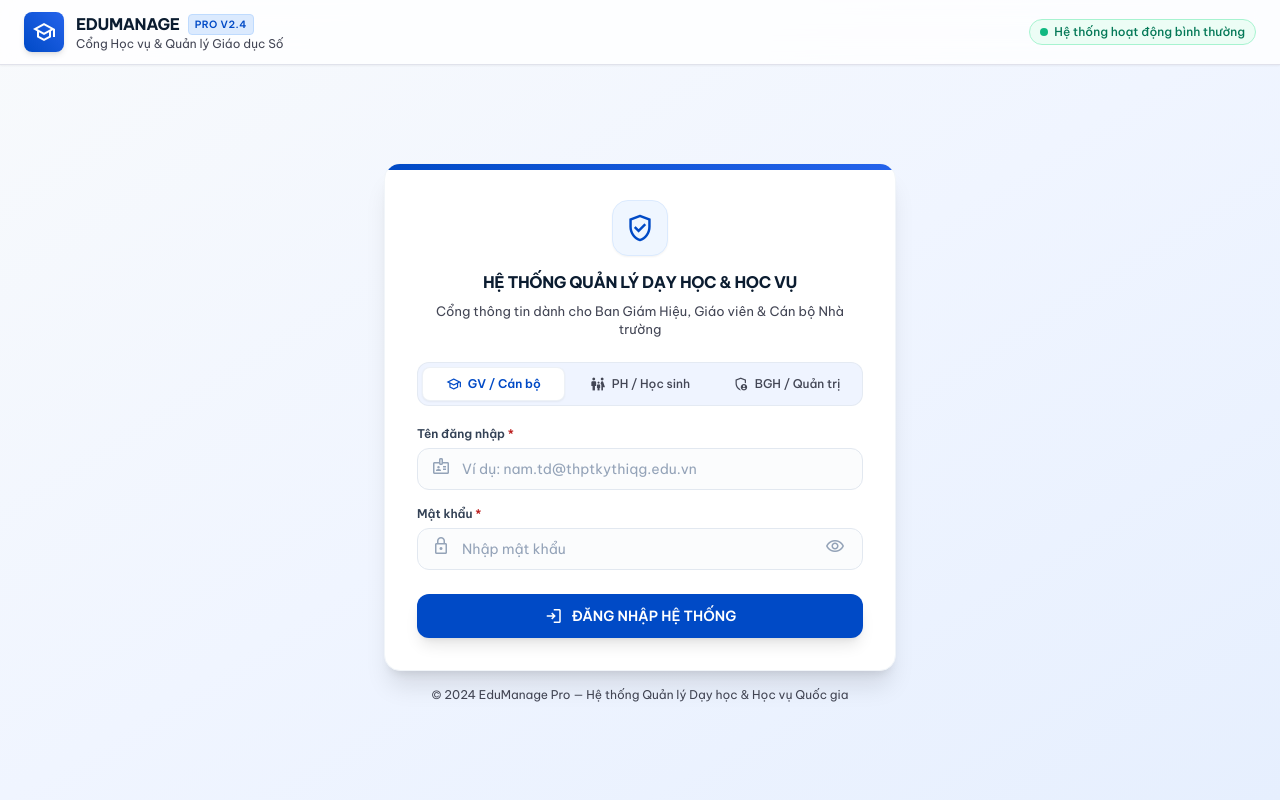
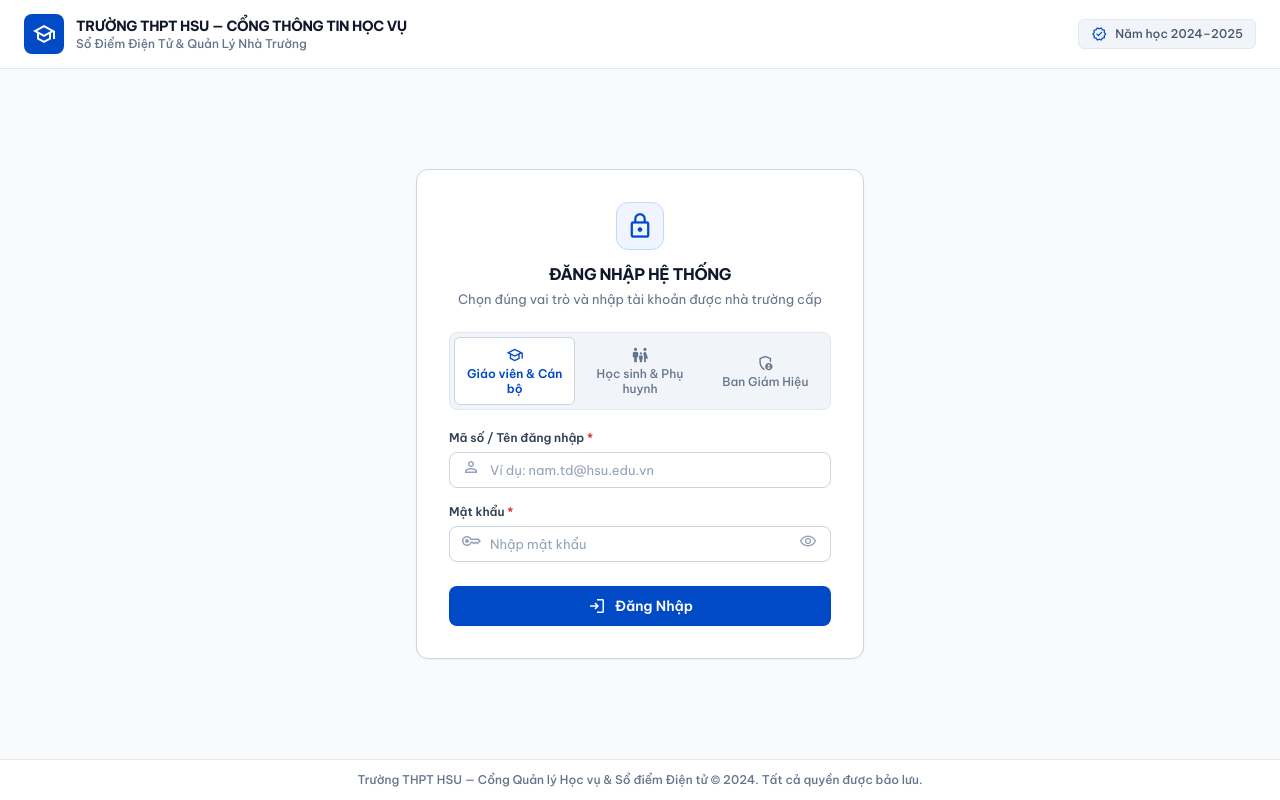
Before and after one commit to DYBInh2k5/Phat-Trien-Du-An-Phan-Mem, a React (Vite) app in the folder members/member2_Frontend/: page /login in a window 1280 px wide. Built offline with nearby package versions, Linux system fonts and the light colour scheme.

Commit message:
style(ui): tinh chinh giao dien theo phong cach cong thong tin hoc vu thuc te, loai bo tu ngu rhab khuon AI

```diff
--- a/members/member2_Frontend/src/components/layout/Header.jsx
+++ b/members/member2_Frontend/src/components/layout/Header.jsx
@@ -3,11 +3,19 @@ import { useAuth } from '../../context/AuthContext.jsx';
 import { ROUTES } from '../../constants/routes.js';
 
 const ROLE_LABELS = {
-  GV: 'Giáo viên',
-  GVCN: 'GVCN',
+  GV: 'Giáo viên Bộ môn',
+  GVCN: 'Giáo viên Chủ nhiệm',
   BGH: 'Ban Giám Hiệu',
-  PH: 'Phụ huynh',
+  PH: 'Phụ huynh Học sinh',
   HS: 'Học sinh',
+};
+
+const ROLE_BADGE_STYLES = {
+  GV:   'bg-[#eff4ff] text-[#004ac6] border-[#bfdbfe]',
+  GVCN: 'bg-[#f5f3ff] text-[#7c3aed] border-[#ddd6fe]',
+  BGH:  'bg-[#fff7ed] text-[#c2410c] border-[#ffedd5]',
+  PH:   'bg-[#f0fdf4] text-[#15803d] border-[#bbf7d0]',
+  HS:   'bg-[#f8fafc] text-[#334155] border-[#e2e8f0]',
 };
 
 export default function Header({ title }) {
@@ -19,34 +27,35 @@ export default function Header({ title }) {
     navigate(ROUTES.LOGIN, { replace: true });
   };
 
+  const badgeStyle = ROLE_BADGE_STYLES[role] || 'bg-[#f1f5f9] text-[#334155] border-[#e2e8f0]';
+
   return (
     <header className="print:hidden h-16 bg-white border-b border-[#e2e8f0] flex items-center justify-between px-6 shrink-0 z-30">
-      {/* Left: page title */}
-      <h1 className="text-headline-sm font-semibold text-[#0f172a] truncate">
-        {title ?? 'EduManage Pro'}
-      </h1>
+      {/* Left: School Portal Title */}
+      <div className="flex items-center gap-3">
+        <h1 className="text-body-md font-bold text-[#0f172a] truncate">
+          {title ?? 'CỔNG THÔNG TIN HỌC VỤ — THPT HSU'}
+        </h1>
+      </div>
 
       {/* Right: user info + logout */}
       <div className="flex items-center gap-4">
-        {/* Notification bell placeholder */}
-        <button
-          type="button"
-          className="p-2 rounded-lg text-[#64748b] hover:bg-[#f1f5f9] hover:text-[#0f172a] transition-colors relative"
-          aria-label="Thông báo"
-        >
-          <span className="material-symbols-outlined text-[22px]">notifications</span>
-        </button>
+        {/* Academic term indicator */}
+        <div className="hidden lg:flex items-center gap-1.5 px-3 py-1 rounded-md bg-[#f8fafc] border border-[#e2e8f0] text-label-sm text-[#475569]">
+          <span className="material-symbols-outlined text-[16px] text-[#004ac6]">date_range</span>
+          <span>Học kỳ I (2024–2025)</span>
+        </div>
 
         {/* User avatar + role chip */}
-        <div className="flex items-center gap-2">
-          <div className="w-8 h-8 rounded-full bg-[#dbeafe] flex items-center justify-center text-[#2563eb] font-semibold text-sm shrink-0">
+        <div className="flex items-center gap-2.5 pl-2 border-l border-[#e2e8f0]">
+          <div className="w-8 h-8 rounded-full bg-[#004ac6] text-white flex items-center justify-center font-bold text-sm shrink-0">
             {user?.name?.[0]?.toUpperCase() ?? 'U'}
           </div>
-          <div className="hidden sm:flex flex-col">
-            <span className="text-label-md font-medium text-[#0f172a] leading-tight truncate max-w-[120px]">
+          <div className="flex flex-col">
+            <span className="text-label-md font-semibold text-[#0f172a] leading-tight truncate max-w-[140px]">
               {user?.name ?? 'Người dùng'}
             </span>
-            <span className="text-label-sm text-[#64748b] leading-tight">
+            <span className={`inline-flex items-center px-2 py-0.5 rounded text-[11px] font-medium border ${badgeStyle} mt-0.5`}>
               {ROLE_LABELS[role] ?? role}
             </span>
           </div>
@@ -56,8 +65,8 @@ export default function Header({ title }) {
         <button
           type="button"
           onClick={handleLogout}
-          className="flex items-center gap-1.5 px-3 py-1.5 rounded-lg text-label-md text-[#64748b] hover:bg-[#fef2f2] hover:text-[#dc2626] border border-[#e2e8f0] transition-colors"
-          title="Đăng xuất"
+          className="flex items-center gap-1.5 px-3 py-1.5 rounded-lg text-label-sm font-medium text-[#475569] hover:bg-[#fef2f2] hover:text-[#dc2626] border border-[#e2e8f0] transition-all active:scale-95"
+          title="Đăng xuất khỏi hệ thống"
         >
           <span className="material-symbols-outlined text-[18px]">logout</span>
           <span className="hidden sm:inline">Đăng xuất</span>
--- a/members/member2_Frontend/src/pages/auth/LoginPage.jsx
+++ b/members/member2_Frontend/src/pages/auth/LoginPage.jsx
@@ -5,9 +5,9 @@ import { ROLES } from '../../constants/roles.js';
 import { ROLE_DASHBOARD } from '../../constants/routes.js';
 
 const ROLE_TABS = [
-  { role: ROLES.GV,  label: 'GV / Cán bộ',      icon: 'school',               placeholder: 'Ví dụ: nam.td@thptkythiqg.edu.vn' },
-  { role: ROLES.PH,  label: 'PH / Học sinh',     icon: 'family_restroom',      placeholder: 'Ví dụ: nguyen.ph@gmail.com' },
-  { role: ROLES.BGH, label: 'BGH / Quản trị',    icon: 'admin_panel_settings', placeholder: 'Ví dụ: hieupho@thptkythiqg.edu.vn' },
+  { role: ROLES.GV,  label: 'Giáo viên & Cán bộ', icon: 'school',          placeholder: 'Ví dụ: nam.td@hsu.edu.vn' },
+  { role: ROLES.PH,  label: 'Học sinh & Phụ huynh', icon: 'family_restroom', placeholder: 'Ví dụ: hs0001 / nguyen.ph@gmail.com' },
+  { role: ROLES.BGH, label: 'Ban Giám Hiệu',      icon: 'admin_panel_settings', placeholder: 'Ví dụ: bgh@hsu.edu.vn' },
 ];
 
 export default function LoginPage() {
@@ -52,64 +52,59 @@ export default function LoginPage() {
   };
 
   return (
-    <div className="min-h-screen bg-gradient-to-br from-slate-50 via-[#f0f5ff] to-[#e6effe] flex flex-col">
-      {/* Header */}
-      <header className="w-full border-b border-[#c3c6d7]/50 bg-white/80 backdrop-blur-md px-6 py-3 flex items-center justify-between shadow-sm">
+    <div className="min-h-screen bg-[#f8fafc] text-[#0f172a] flex flex-col justify-between font-sans">
+      {/* Top institution header */}
+      <header className="w-full bg-white border-b border-[#e2e8f0] px-6 py-3.5 flex items-center justify-between shadow-xs">
         <div className="flex items-center gap-3">
-          <div className="w-10 h-10 rounded-lg bg-gradient-to-tr from-[#004ac6] to-[#2563eb] flex items-center justify-center text-white shadow-md">
+          <div className="w-10 h-10 rounded-lg bg-[#004ac6] flex items-center justify-center text-white font-bold text-lg shadow-sm">
             <span className="material-symbols-outlined text-[24px]">school</span>
           </div>
           <div>
-            <div className="flex items-center gap-2">
-              <span className="font-bold tracking-tight text-[#0b1c30] text-headline-sm">EDUMANAGE</span>
-              <span className="px-1.5 py-0.5 rounded text-[10px] font-semibold uppercase tracking-wider bg-blue-100 text-[#004ac6] border border-blue-200">
-                PRO v2.4
-              </span>
-            </div>
-            <p className="text-xs text-[#434655]">Cổng Học vụ &amp; Quản lý Giáo dục Số</p>
+            <h1 className="font-bold tracking-tight text-[#0f172a] text-body-md uppercase">
+              TRƯỜNG THPT HSU — CỔNG THÔNG TIN HỌC VỤ
+            </h1>
+            <p className="text-label-sm text-[#64748b]">Sổ Điểm Điện Tử &amp; Quản Lý Nhà Trường</p>
           </div>
         </div>
-        <span className="hidden md:flex items-center gap-1.5 px-2.5 py-1 rounded-full bg-emerald-50 text-emerald-700 border border-emerald-200 text-xs font-medium">
-          <span className="w-2 h-2 rounded-full bg-emerald-500 animate-pulse" />
-          Hệ thống hoạt động bình thường
-        </span>
+        <div className="hidden sm:flex items-center gap-2 text-label-sm text-[#475569] bg-[#f1f5f9] px-3 py-1.5 rounded-md border border-[#e2e8f0]">
+          <span className="material-symbols-outlined text-[16px] text-[#004ac6]">verified</span>
+          Năm học 2024–2025
+        </div>
       </header>
 
-      {/* Main content */}
+      {/* Main Login Card */}
       <main className="flex-1 flex items-center justify-center p-4 md:p-8">
-        <div className="w-full max-w-lg">
-          <div className="bg-white rounded-2xl shadow-xl border border-slate-100 p-6 md:p-8 relative overflow-hidden">
-            {/* Top accent bar */}
-            <div className="absolute top-0 left-0 right-0 h-1.5 bg-gradient-to-r from-[#004ac6] to-[#2563eb]" />
+        <div className="w-full max-w-md">
+          <div className="bg-white rounded-xl border border-[#cbd5e1] shadow-sm p-6 md:p-8">
 
-            {/* Logo + title */}
-            <div className="text-center mb-6 pt-1">
-              <div className="inline-flex items-center justify-center w-14 h-14 rounded-2xl bg-blue-50 mb-3.5 shadow-sm border border-blue-100">
-                <span className="material-symbols-outlined text-[32px] text-[#004ac6]">verified_user</span>
+            {/* Title */}
+            <div className="text-center mb-6">
+              <div className="inline-flex items-center justify-center w-12 h-12 rounded-xl bg-[#eff4ff] text-[#004ac6] mb-3 border border-[#bfdbfe]">
+                <span className="material-symbols-outlined text-[28px]">lock</span>
               </div>
-              <h1 className="text-headline-sm font-bold text-[#0b1c30] uppercase tracking-tight">
-                HỆ THỐNG QUẢN LÝ DẠY HỌC &amp; HỌC VỤ
-              </h1>
-              <p className="text-body-sm text-[#434655] mt-2">
-                Cổng thông tin dành cho Ban Giám Hiệu, Giáo viên &amp; Cán bộ Nhà trường
+              <h2 className="text-headline-sm font-bold text-[#0f172a] tracking-tight">
+                ĐĂNG NHẬP HỆ THỐNG
+              </h2>
+              <p className="text-body-sm text-[#64748b] mt-1">
+                Chọn đúng vai trò và nhập tài khoản được nhà trường cấp
               </p>
             </div>
 
-            {/* Role tabs */}
+            {/* Role Tab Selector */}
             <div className="mb-5">
-              <div className="grid grid-cols-3 p-1 bg-[#eff4ff] rounded-xl border border-slate-200/80 gap-1 text-xs">
+              <div className="grid grid-cols-3 p-1 bg-[#f1f5f9] rounded-lg border border-[#e2e8f0] gap-1 text-label-sm">
                 {ROLE_TABS.map(tab => (
                   <button
                     key={tab.role}
                     type="button"
                     onClick={() => handleTabChange(tab.role)}
-                    className={`flex items-center justify-center gap-1.5 py-2 px-2 rounded-lg font-medium transition-all text-xs ${
+                    className={`flex flex-col items-center justify-center py-2 px-1 rounded-md transition-all text-xs text-center leading-tight ${
                       activeRole === tab.role
-                        ? 'bg-white text-[#004ac6] font-semibold shadow-sm border border-slate-200/60'
-                        : 'text-[#434655] hover:text-[#0b1c30] hover:bg-white/60'
+                        ? 'bg-white text-[#004ac6] font-semibold shadow-xs border border-[#cbd5e1]'
+                        : 'text-[#64748b] hover:text-[#0f172a] hover:bg-white/50'
                     }`}
                   >
-                    <span className="material-symbols-outlined text-[16px]">{tab.icon}</span>
+                    <span className="material-symbols-outlined text-[18px] mb-0.5">{tab.icon}</span>
                     <span>{tab.label}</span>
                   </button>
                 ))}
@@ -120,12 +115,12 @@ export default function LoginPage() {
             <form onSubmit={handleSubmit} className="space-y-4">
               {/* Username */}
               <div className="space-y-1.5">
-                <label htmlFor="username" className="block text-xs font-semibold text-slate-700">
-                  Tên đăng nhập <span className="text-[#ba1a1a]">*</span>
+                <label htmlFor="username" className="block text-label-sm font-semibold text-[#334155]">
+                  Mã số / Tên đăng nhập <span className="text-[#dc2626]">*</span>
                 </label>
                 <div className="relative flex items-center">
-                  <span className="absolute left-3.5 pointer-events-none text-slate-400">
-                    <span className="material-symbols-outlined text-[20px]">badge</span>
+                  <span className="absolute left-3 pointer-events-none text-[#94a3b8]">
+                    <span className="material-symbols-outlined text-[20px]">person</span>
                   </span>
                   <input
                     id="username"
@@ -136,19 +131,19 @@ export default function LoginPage() {
                     value={formData.username}
                     onChange={handleChange}
                     placeholder={activeTab.placeholder}
-                    className="w-full bg-slate-50/60 hover:bg-slate-50 focus:bg-white border border-slate-200 rounded-xl text-[#0b1c30] placeholder:text-slate-400 pl-11 pr-4 py-2.5 text-sm transition-all focus:border-[#004ac6] focus:ring-2 focus:ring-[#004ac6]/15 focus:outline-none"
+                    className="w-full bg-white border border-[#cbd5e1] rounded-lg text-[#0f172a] placeholder:text-[#94a3b8] pl-10 pr-3 py-2 text-body-sm transition-all focus:border-[#004ac6] focus:ring-2 focus:ring-[#004ac6]/15 focus:outline-none"
                   />
                 </div>
               </div>
 
               {/* Password */}
               <div className="space-y-1.5">
-                <label htmlFor="password" className="block text-xs font-semibold text-slate-700">
-                  Mật khẩu <span className="text-[#ba1a1a]">*</span>
+                <label htmlFor="password" className="block text-label-sm font-semibold text-[#334155]">
+                  Mật khẩu <span className="text-[#dc2626]">*</span>
                 </label>
                 <div className="relative flex items-center">
-                  <span className="absolute left-3.5 pointer-events-none text-slate-400">
-                    <span className="material-symbols-outlined text-[20px]">lock</span>
+                  <span className="absolute left-3 pointer-events-none text-[#94a3b8]">
+                    <span className="material-symbols-outlined text-[20px]">key</span>
                   </span>
                   <input
                     id="password"
@@ -159,15 +154,15 @@ export default function LoginPage() {
                     value={formData.password}
                     onChange={handleChange}
                     placeholder="Nhập mật khẩu"
-                    className="w-full bg-slate-50/60 hover:bg-slate-50 focus:bg-white border border-slate-200 rounded-xl text-[#0b1c30] placeholder:text-slate-400 pl-11 pr-12 py-2.5 text-sm transition-all focus:border-[#004ac6] focus:ring-2 focus:ring-[#004ac6]/15 focus:outline-none"
+                    className="w-full bg-white border border-[#cbd5e1] rounded-lg text-[#0f172a] placeholder:text-[#94a3b8] pl-10 pr-10 py-2 text-body-sm transition-all focus:border-[#004ac6] focus:ring-2 focus:ring-[#004ac6]/15 focus:outline-none"
                   />
                   <button
                     type="button"
                     onClick={() => setShowPassword(p => !p)}
-                    className="absolute right-2.5 px-2 py-1 text-slate-400 hover:text-slate-700 transition-colors rounded-lg"
+                    className="absolute right-2.5 px-1 py-1 text-[#94a3b8] hover:text-[#334155] transition-colors"
                     aria-label={showPassword ? 'Ẩn mật khẩu' : 'Hiện mật khẩu'}
                   >
-                    <span className="material-symbols-outlined text-[20px]">
+                    <span className="material-symbols-outlined text-[18px]">
                       {showPassword ? 'visibility_off' : 'visibility'}
                     </span>
                   </button>
@@ -176,41 +171,43 @@ export default function LoginPage() {
 
               {/* Error message */}
               {error && (
-                <p className="text-[#dc2626] text-body-sm mt-2" role="alert">
-                  {error}
-                </p>
+                <div className="p-3 bg-[#fef2f2] border border-[#fca5a5] rounded-lg text-[#b91c1c] text-body-sm font-medium flex items-center gap-2">
+                  <span className="material-symbols-outlined text-[18px]">error</span>
+                  <span>{error}</span>
+                </div>
               )}
 
-              {/* Submit */}
+              {/* Submit Button */}
               <div className="pt-2">
                 <button
                   type="submit"
                   disabled={isLoading}
-                  className="w-full bg-[#004ac6] hover:bg-[#003ea8] active:scale-[0.99] disabled:opacity-60 disabled:cursor-not-allowed text-white font-semibold py-3 px-4 rounded-xl shadow-lg flex items-center justify-center gap-2 transition-all text-sm"
+                  className="w-full bg-[#004ac6] hover:bg-[#003ea8] active:scale-[0.99] disabled:opacity-60 disabled:cursor-not-allowed text-white font-semibold py-2.5 px-4 rounded-lg shadow-xs flex items-center justify-center gap-2 transition-all text-body-md"
                 >
                   {isLoading ? (
                     <>
                       <span className="material-symbols-outlined text-[20px] animate-spin">
                         progress_activity
                       </span>
-                      Đang đăng nhập...
+                      Đang xác thực...
                     </>
                   ) : (
                     <>
                       <span className="material-symbols-outlined text-[20px]">login</span>
-                      ĐĂNG NHẬP HỆ THỐNG
+                      Đăng Nhập
                     </>
                   )}
                 </button>
               </div>
             </form>
           </div>
-
-          <p className="text-center text-xs text-[#434655] mt-4">
-            © 2024 EduManage Pro — Hệ thống Quản lý Dạy học &amp; Học vụ Quốc gia
-          </p>
         </div>
       </main>
+
+      {/* Footer */}
+      <footer className="w-full border-t border-[#e2e8f0] bg-white py-3 px-6 text-center text-label-sm text-[#64748b]">
+        Trường THPT HSU — Cổng Quản lý Học vụ &amp; Sổ điểm Điện tử © 2024. Tất cả quyền được bảo lưu.
+      </footer>
     </div>
   );
 }
```
